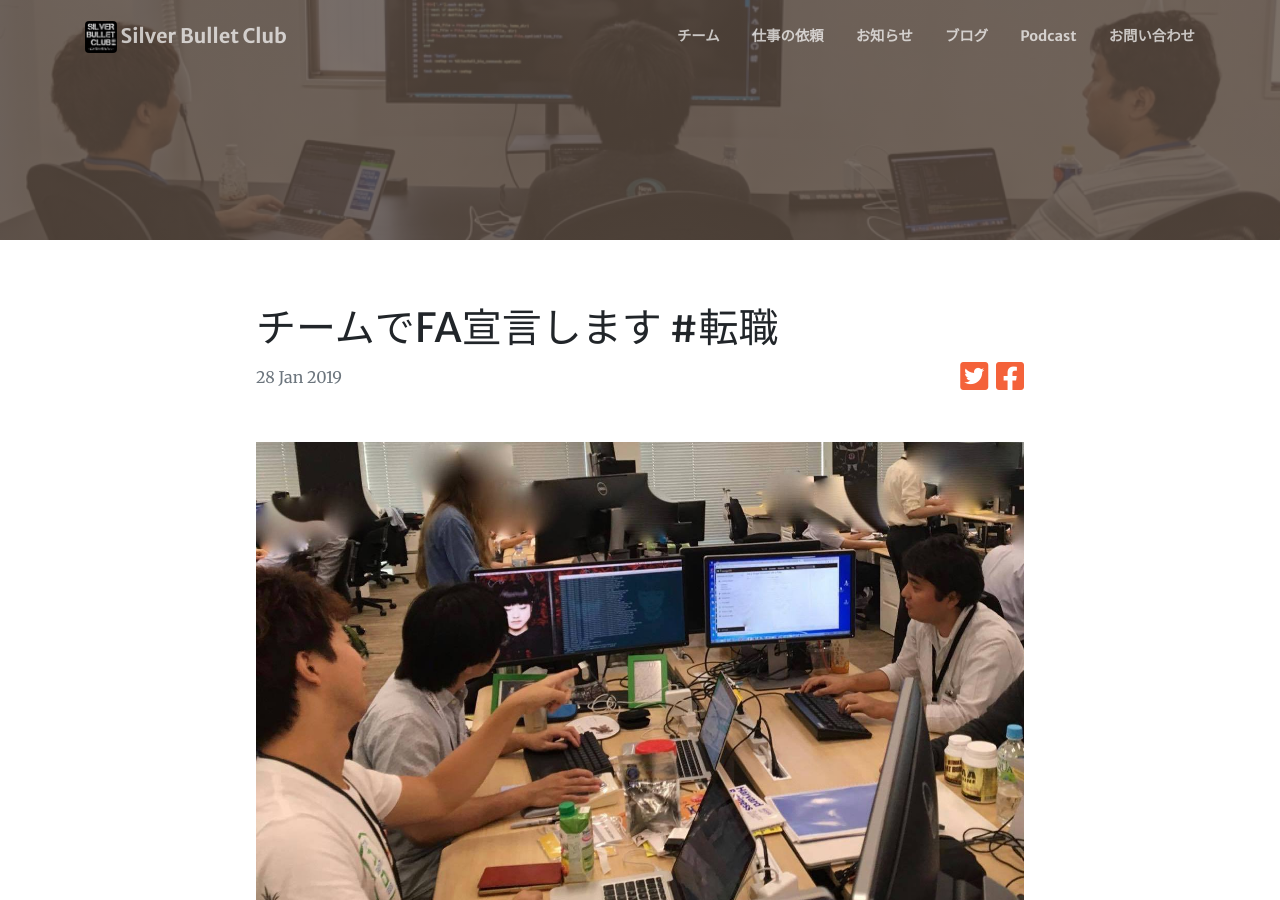
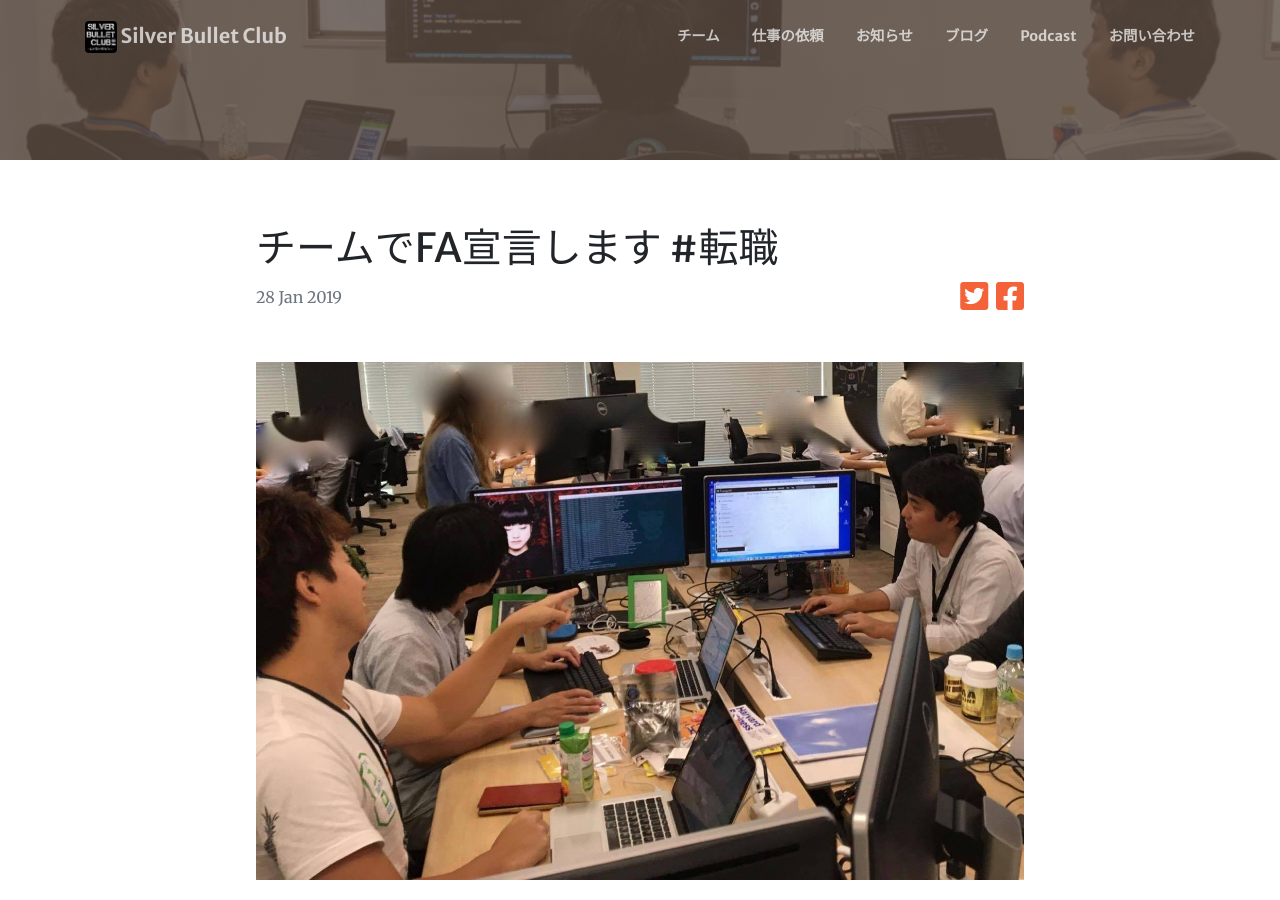
Before and after one commit to silver-bullet-club/silver-bullet-club.github.io, a Jekyll site: the page built from _posts/2019-01-28-teamfa.md, in a window 1280 px wide and 900 px high. Built offline with Jekyll 4.4.1, drawn with Linux system fonts in a browser that asks for light colours.

Commit message:
postページのヘッダサイズ調整

```diff
--- a/_layouts/post.html
+++ b/_layouts/post.html
@@ -3,16 +3,7 @@ layout: base
 ---
 
 <!-- Header -->
-<header class="masthead pagehead" {% if page.background_image %} style="background-image: {{ page.background_image }}"{% endif %}>
-  <!-- <div class="container h-100">
-    <div class="row h-100 align-items-center justify-content-center text-center">
-      <div class="col-lg-10 ">
-        <h1 class="text-white font-weight-bold">{{ page.title }}</small></h1>
-        <hr class="divider my-4">
-        <span class="text-white">{{ page.date | date_to_string }}</span>
-      </div>
-    </div>
-  </div> -->
+<header class="masthead pagehead" style="height: 10em !important;min-height:10em !important; padding-bottom:0;" {% if page.background_image %} style="background-image: {{ page.background_image }}"{% endif %}>
 </header>
 
 <!-- include content as section -->
```
